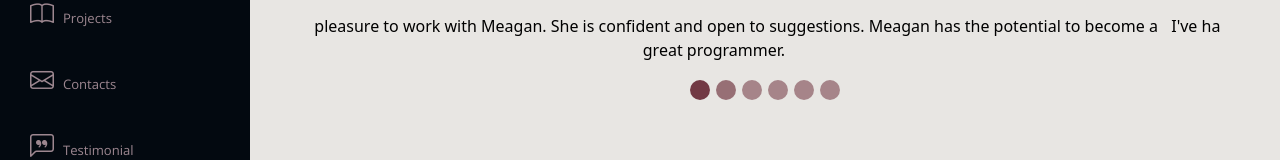
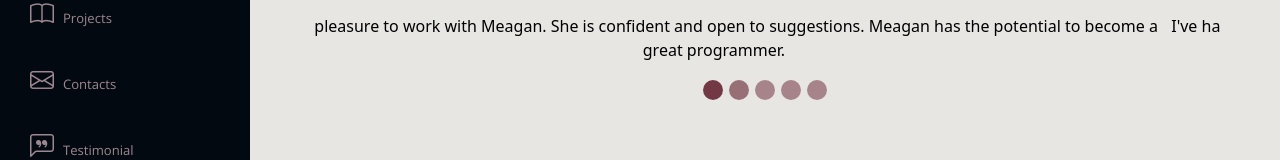
Before and after one commit to maggi86/Vue-portfolio, a Vue app: page /testimonial in a window 1280 px wide. Shown: the part 492-652 px from the top of the page. Built offline with nearby package versions, Linux system fonts and the light colour scheme.

Commit message:
different

```diff
--- a/src/components/testimonials.vue
+++ b/src/components/testimonials.vue
@@ -47,13 +47,6 @@
                 data-bs-target="#carouselExampleIndicators"
                 data-bs-slide-to="4"
                 aria-label="Slide 5"
-                class="circle"
-              ></button>
-              <button
-                type="button"
-                data-bs-target="#carouselExampleIndicators"
-                data-bs-slide-to="5"
-                aria-label="Slide 6"
                 class="circle"
               ></button>
             </div>
--- a/src/store/index.js
+++ b/src/store/index.js
@@ -36,7 +36,7 @@ export default createStore({
         name: "Liam Engel",
         description: "Meagan is someone who lights up the room with her personality and charisma. She is always willing to assist and always bring positivity to the mood, to have her in a company will be a win",
         title: "~~ Colleague",
-        image:``
+        image:`https://i.postimg.cc/ZYvTvX57/Liam.png`
       }
     ],
     resume: {
```
